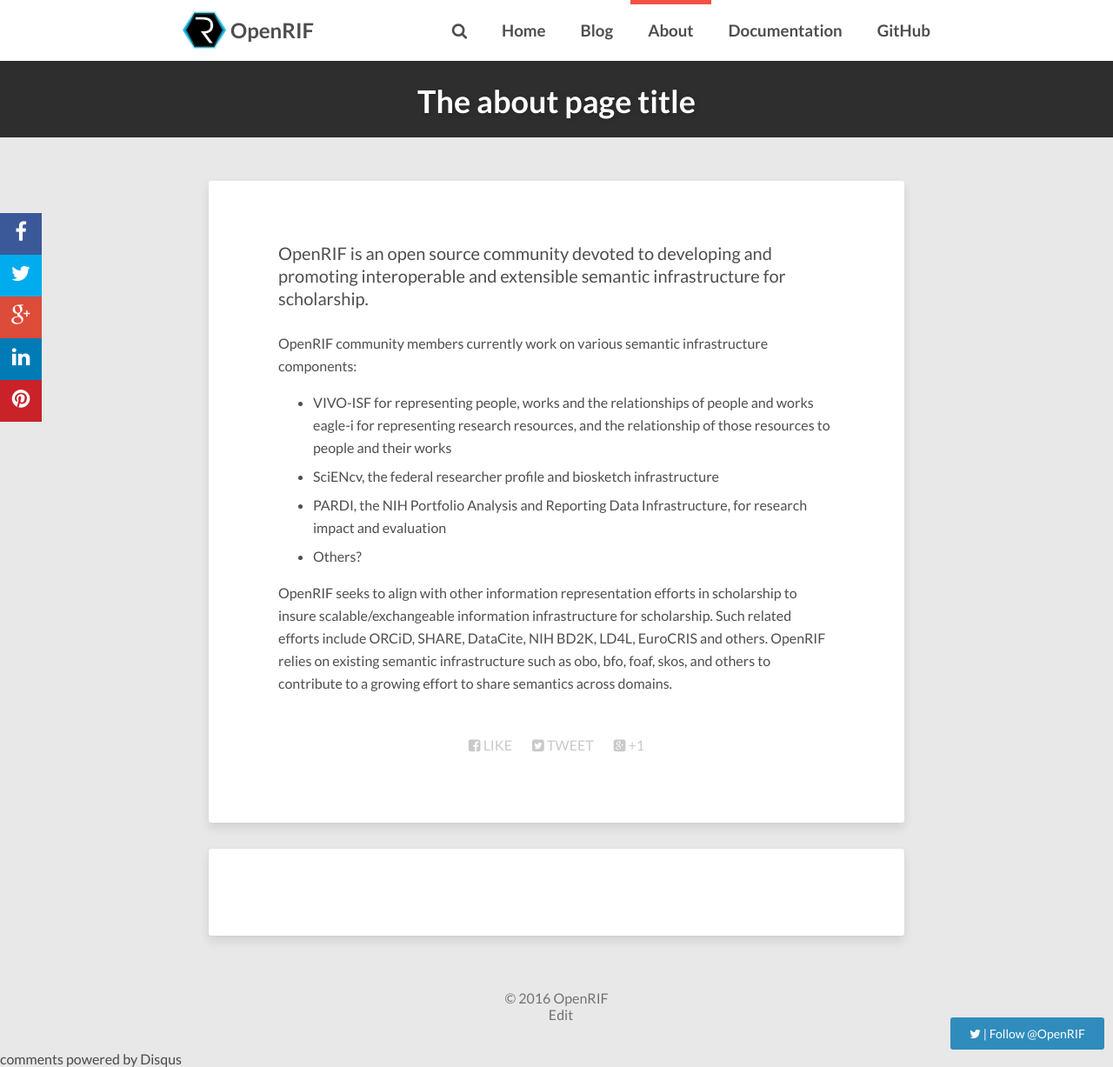
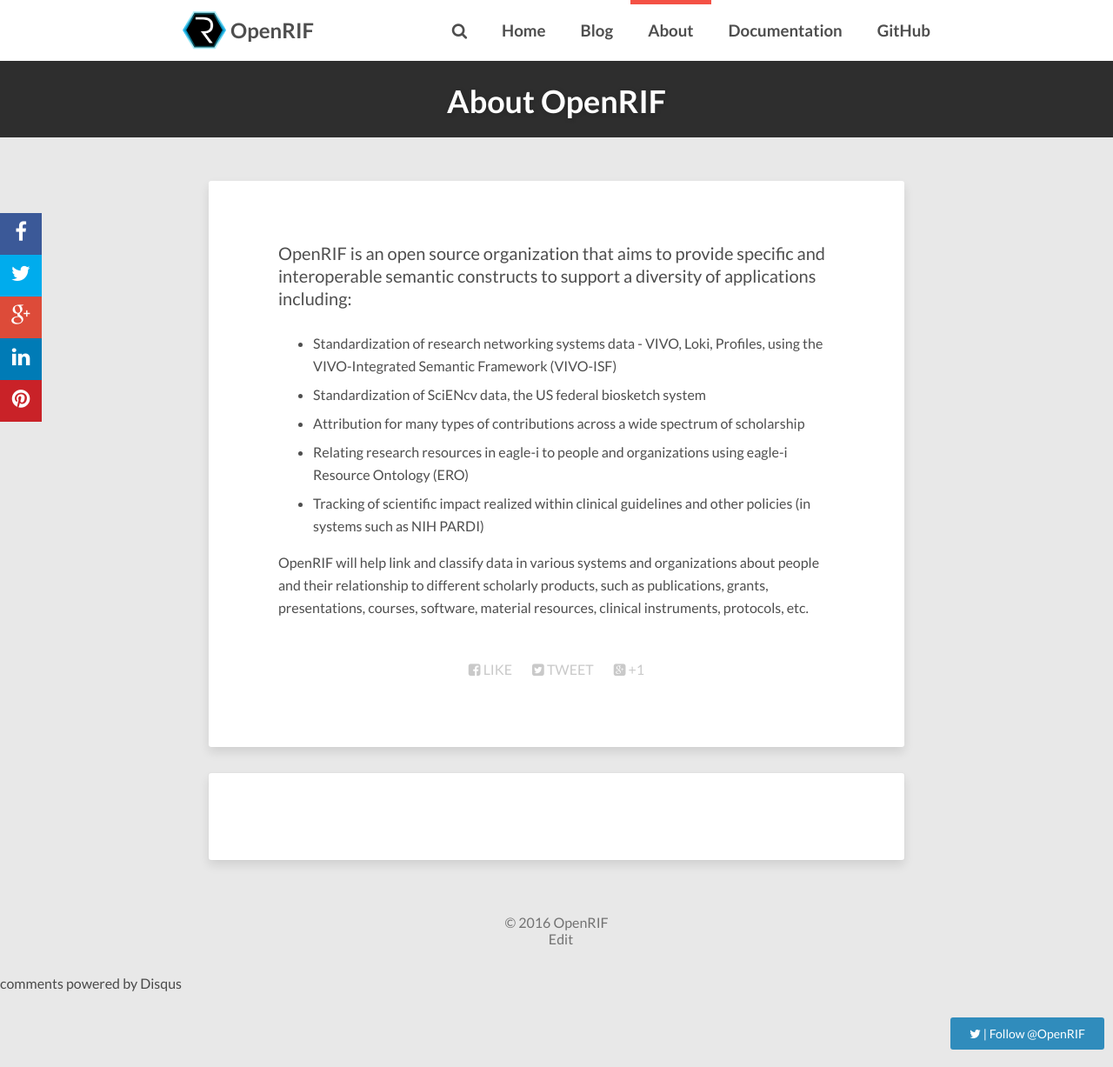
Before and after one commit to openrif/openrif.github.io, a Jekyll site: the page built from page/about.md, in a window 1280 px wide and 1227 px high. Shown: the whole window at 87% size. Built offline with Jekyll 4.4.1, drawn with Linux system fonts in a browser that asks for light colours; nearby versions of some CDN libraries; comment, search, counter and statistics services are not loaded.

Commit message:
Update about.md

```diff
--- a/page/about.md
+++ b/page/about.md
@@ -1,27 +1,16 @@
 ---
-title: The about page title
+title: About OpenRIF
 layout: page
 ---
 
-OpenRIF is an open source community devoted to developing and
-promoting interoperable and extensible semantic infrastructure for
-scholarship.
+OpenRIF is an open source organization that aims to provide specific and interoperable semantic constructs to support a diversity of applications including:
 
-OpenRIF community members currently work on various semantic
-infrastructure components:
 
-- VIVO-ISF for representing people, works and the relationships of
-  people and works eagle-i for representing research resources, and
-  the relationship of those resources to people and their works
-- SciENcv, the federal researcher profile and biosketch infrastructure
-- PARDI, the NIH Portfolio Analysis and Reporting Data Infrastructure,
-  for research impact and evaluation
-- Others?
+- Standardization of research networking systems data - VIVO, Loki, Profiles, using the VIVO-Integrated Semantic Framework (VIVO-ISF)
+- Standardization of SciENcv data, the US federal biosketch system
+- Attribution for many types of contributions across a wide spectrum of scholarship
+- Relating research resources in eagle-i to people and organizations using eagle-i Resource Ontology (ERO)
+- Tracking of scientific impact realized within clinical guidelines and other policies (in systems such as NIH PARDI)
 
-OpenRIF seeks to align with other information representation efforts
-in scholarship to insure scalable/exchangeable information
-infrastructure for scholarship.  Such related efforts include ORCiD,
-SHARE, DataCite, NIH BD2K, LD4L, EuroCRIS and others. OpenRIF relies
-on existing semantic infrastructure such as obo, bfo, foaf, skos, and
-others to contribute to a growing effort to share semantics across
-domains.
+
+OpenRIF will help link and classify data in various systems and organizations about people and their relationship to different scholarly products, such as publications, grants, presentations, courses, software, material resources, clinical instruments, protocols, etc.
```
